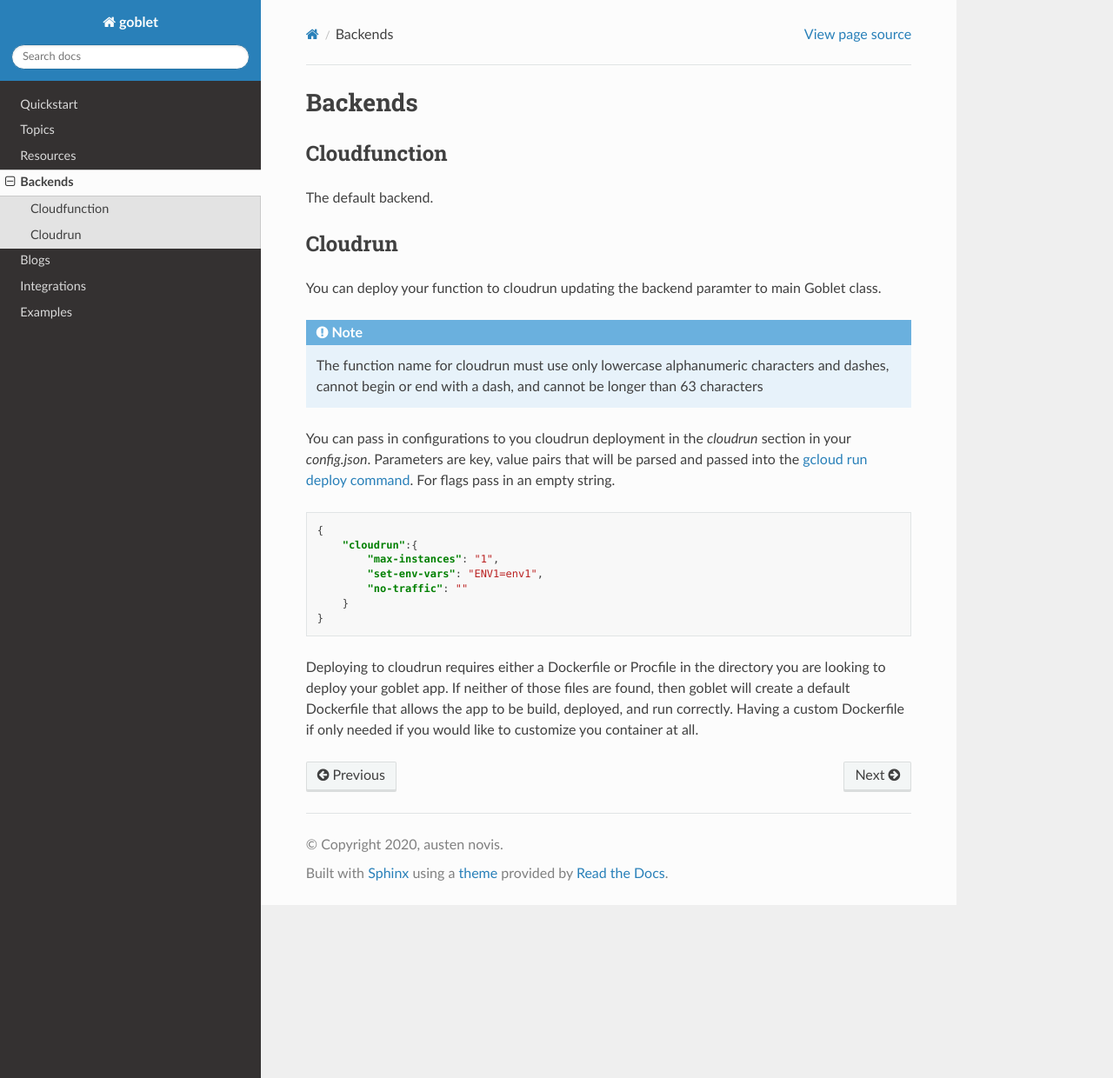
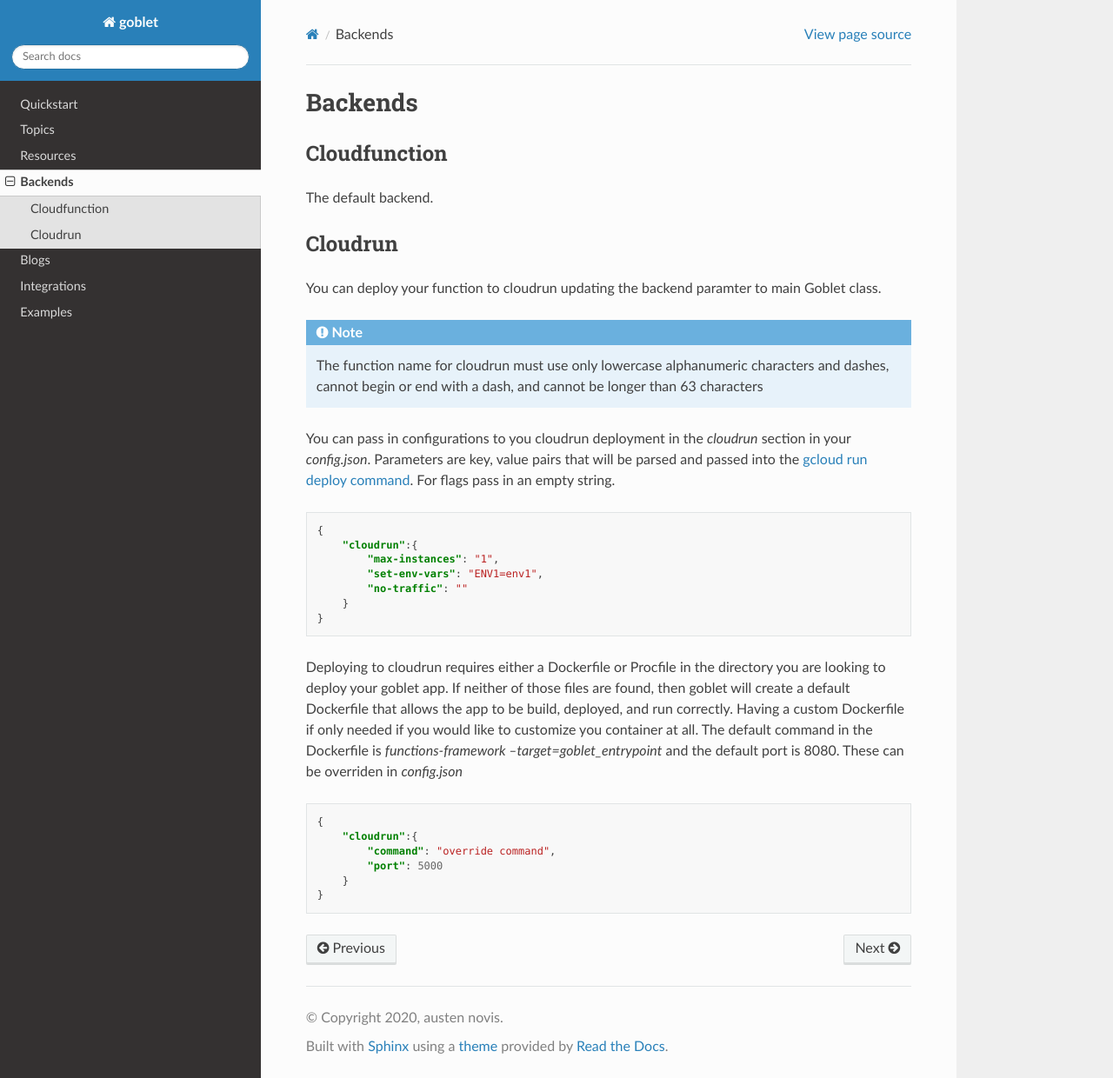
Before and after one commit to goblet/goblet, a Sphinx documentation site: the page built from docs/source/backends.rst, in a window 1280 px wide and 1240 px high. Shown: the whole window at 87% size. Built offline with Sphinx 7.4.7 and the Read the Docs theme 2.0.0, drawn with Linux system fonts in a browser that asks for light colours.

```diff
--- a/docs/source/backends.rst
+++ b/docs/source/backends.rst
@@ -34,4 +34,14 @@ key, value pairs that will be parsed and passed into the `gcloud run deploy comm
 
 Deploying to cloudrun requires either a Dockerfile or Procfile in the directory you are looking to deploy your goblet app. If neither
 of those files are found, then goblet will create a default Dockerfile that allows the app to be build, deployed, and run correctly.
-Having a custom Dockerfile if only needed if you would like to customize you container at all.
+Having a custom Dockerfile if only needed if you would like to customize you container at all. The default command in the Dockerfile
+is `functions-framework --target=goblet_entrypoint` and the default port is 8080. These can be overriden  in `config.json`
+
+.. code:: json
+
+    {
+        "cloudrun":{
+            "command": "override command",
+            "port": 5000
+        }
+    }
```
Also changed, not shown: 1 other file.
